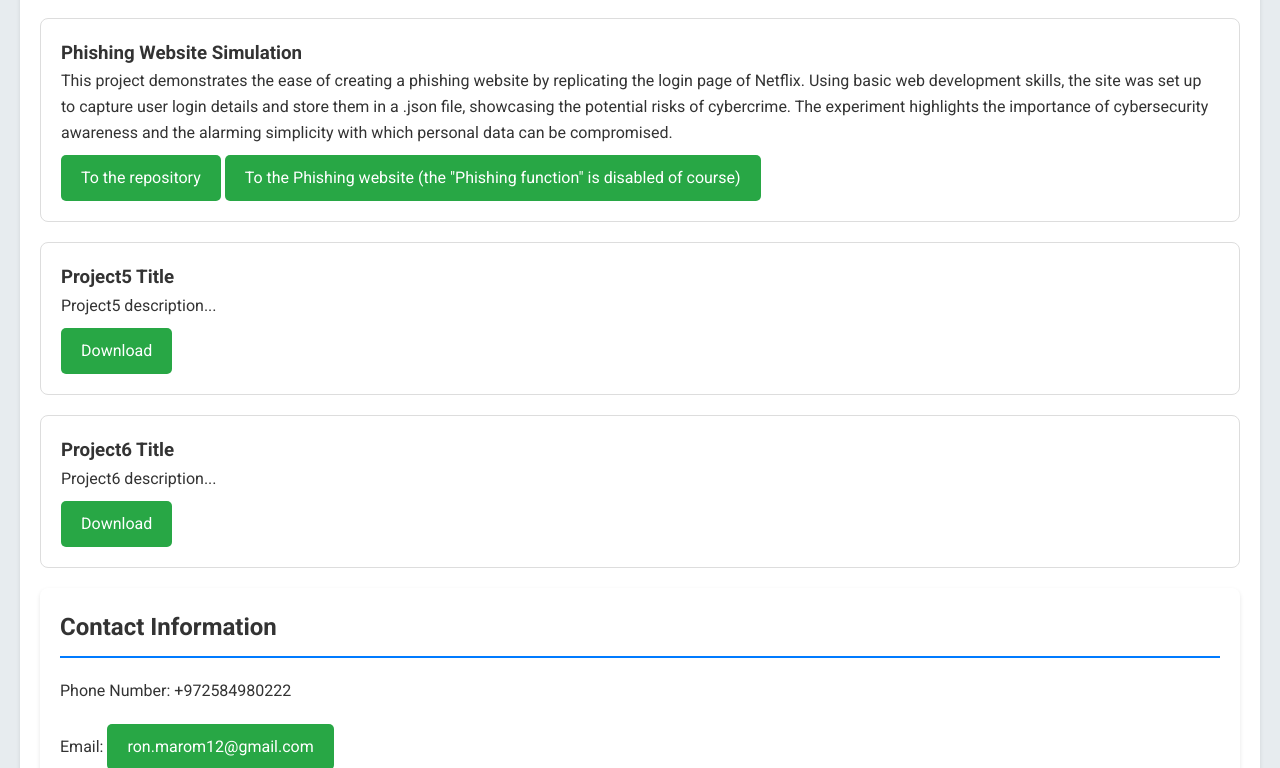
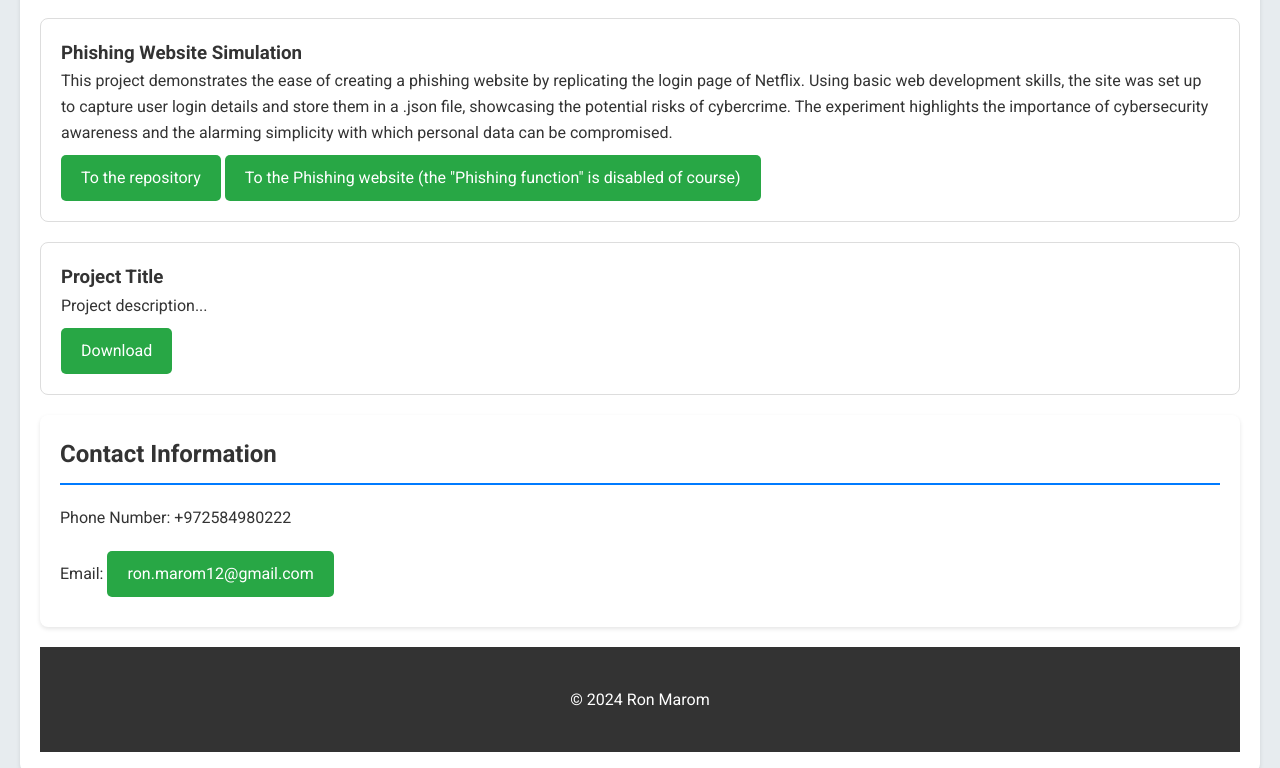
Before and after one commit to ron-marom12/ron-marom12.github.io, a plain HTML site: page index.html in a window 1280 px wide. Shown: the part 4611-5379 px from the top of the page. Drawn offline with Linux system fonts and the light colour scheme.

Commit message:
Update index.html

```diff
--- a/index.html
+++ b/index.html
@@ -108,7 +108,7 @@
     <section id="projects">
         <h2>My Projects</h2>
         <div class="project">
-            <h3>Advanced Parental Control System 'Pleasent_Ly' (submitted to "The Ministry of Education and the programming and cyber units")</h3>
+            <h3>Advanced Parental Control System 'Pleasent_Ly' (submitted to "The Ministry of Education, programming and cyber units")</h3>
             <p>Pleasent_Ly is an application I created during a period at school using some of the material we learned in the subjects machine learning and more. I invested a lot in many details in it, while creating a useful GUI that was easy to operate and manage at the operating system level of running files and managing them, and of course an excellent model. Leveraging cutting-edge machine learning and image processing technologies, this project presents an innovative Parental Control System designed to safeguard children's digital interactions. The system meticulously monitors screen content in real-time, employing a sophisticated TensorFlow-based model to analyze and detect inappropriate visual material. Utilizing PyAutoGUI for seamless interface interaction and win32 libraries for robust OS-level operations, it ensures a child-friendly digital environment by discreetly managing active windows and processes. The system also features comprehensive logging capabilities, recording incidents with precise timestamps and geographical data for accountability. Developed with an acute focus on creating a safer online experience, this project stands at the forefront of digital parental tools, combining proactive monitoring with reactive measures to foster a secure and nurturing space for young users.</p>
             <a href="https://drive.google.com/drive/folders/1erbhEa-tln_pJ8G30lc0pmxCx2pd1mB_?usp=sharing">link to the submitted folder</a>
         </div>
@@ -129,14 +129,9 @@
 	    <a href="https://ron-marom12.github.io/netflix">To the Phishing website (the "Phishing function" is disabled of course)</a>
         </div>
         <div class="project">
-            <h3>Project5 Title</h3>
-            <p>Project5 description...</p>
-            <a href="path/to/project4/file.zip" download>Download</a>
-        </div>
-        <div class="project">
-            <h3>Project6 Title</h3>
-            <p>Project6 description...</p>
-            <a href="path/to/project4/file.zip" download>Download</a>
+            <h3>Project Title</h3>
+            <p>Project description...</p>
+            <a href="path/to/project/file.zip" download>Download</a>
         </div>
     <section id="contact-info">
         <h2>Contact Information</h2>
```
